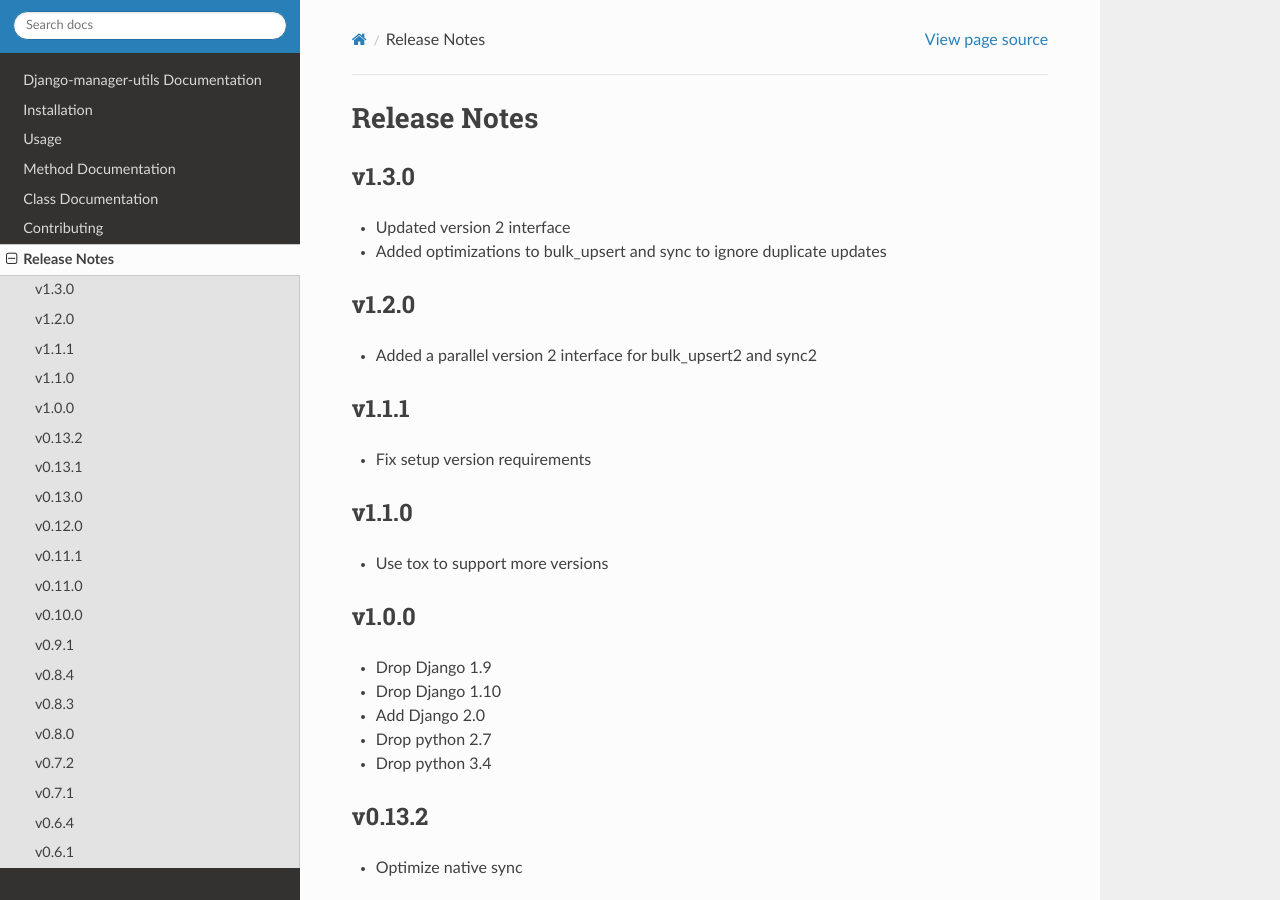
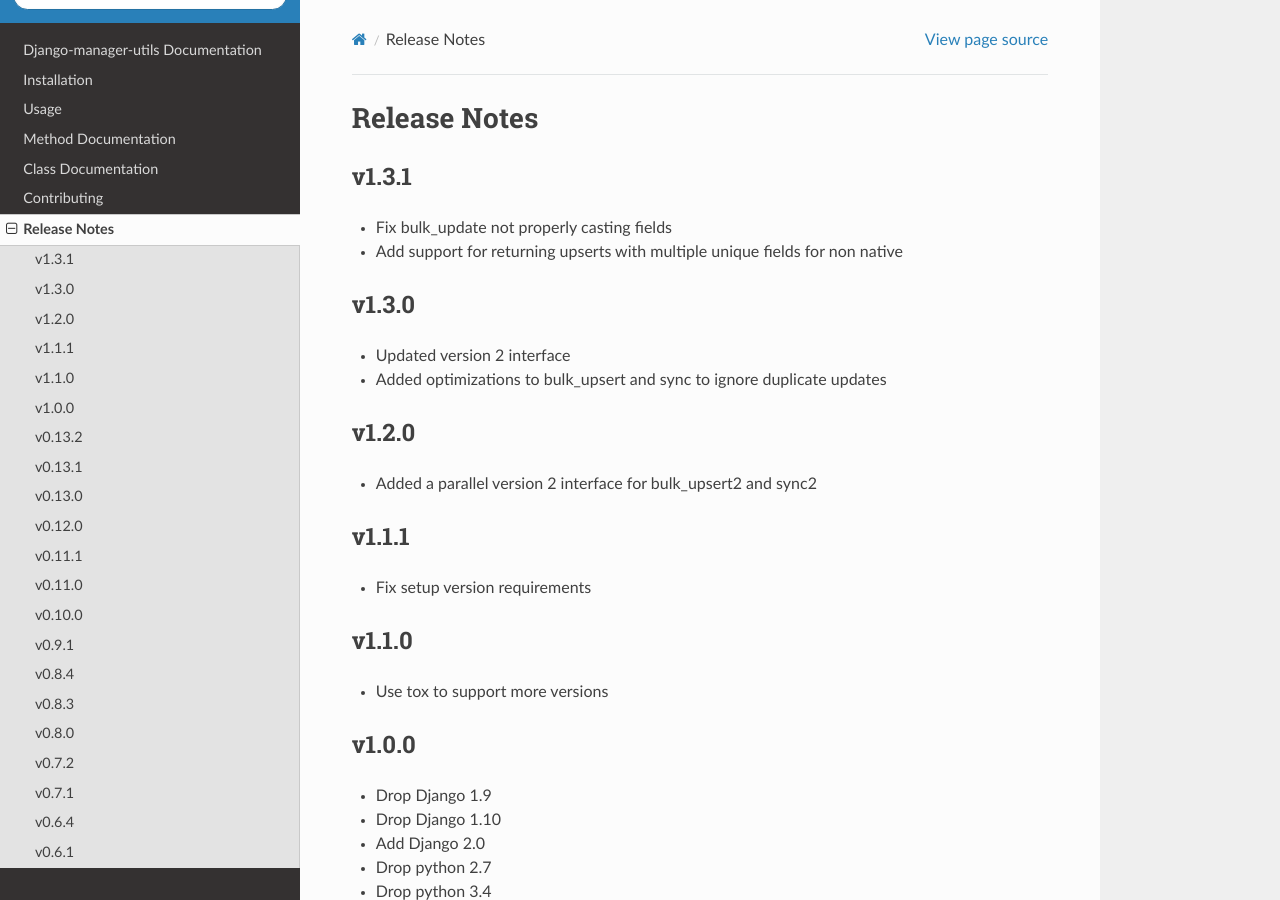
Before and after one commit to ambitioninc/django-manager-utils, a Sphinx documentation site: the page built from docs/release_notes.rst, in a window 1280 px wide and 900 px high. Built offline with Sphinx 7.4.7 and the Read the Docs theme 2.0.0, drawn with Linux system fonts in a browser that asks for light colours.

Commit message:
Bump version, add release notes

```diff
--- a/docs/release_notes.rst
+++ b/docs/release_notes.rst
@@ -1,5 +1,10 @@
 Release Notes
 =============
+
+v1.3.1
+------
+* Fix bulk_update not properly casting fields
+* Add support for returning upserts with multiple unique fields for non native
 
 v1.3.0
 ------
--- a/manager_utils/version.py
+++ b/manager_utils/version.py
@@ -1 +1 @@
-__version__ = '1.3.0'
+__version__ = '1.3.1'
```
